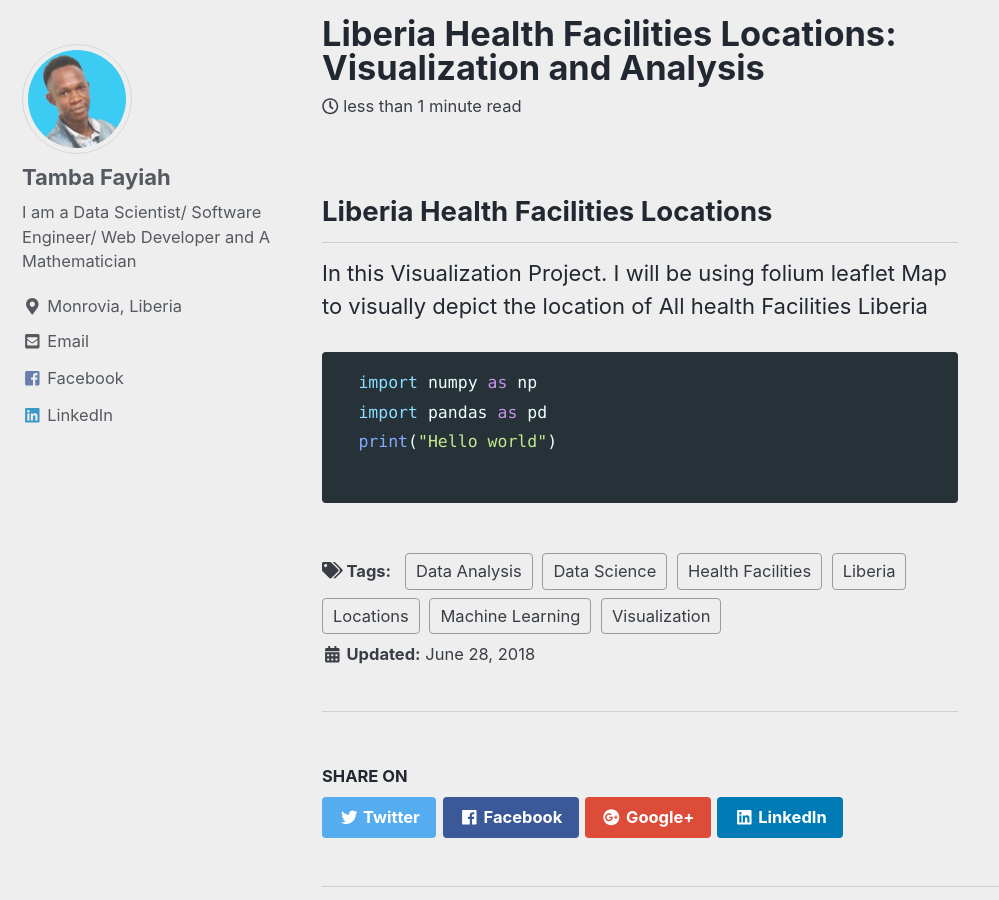
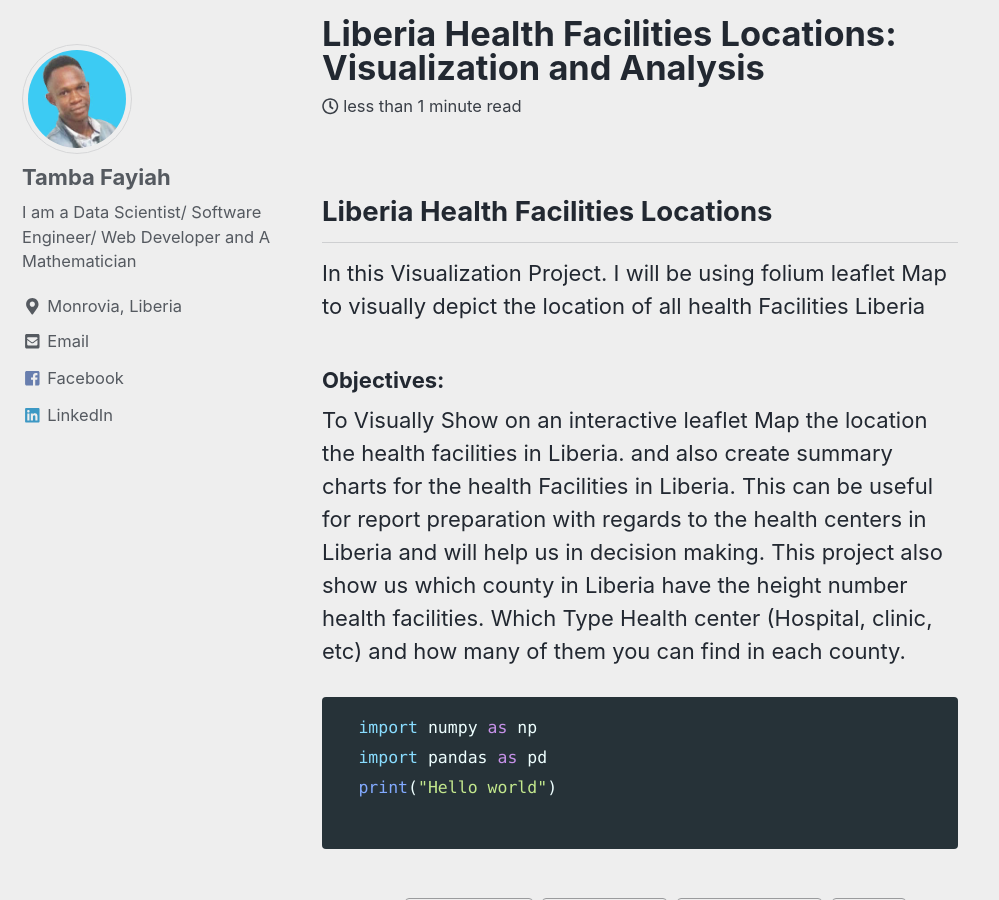
Before and after one commit to tfayiah/tfayiah.github.io, a Jekyll site: the page built from _posts/2018-06-28-healthfacilities.md, in a window 1280 px wide and 900 px high, scrolled down 343 px. Shown: the whole window, without its empty margins (0-999 px from the left). Built offline with Jekyll 4.4.1, drawn with Linux system fonts in a browser that asks for light colours; nearby versions of some CDN libraries.

Commit message:
add existing file

```diff
--- a/_posts/2018-06-28-healthfacilities.md
+++ b/_posts/2018-06-28-healthfacilities.md
@@ -10,7 +10,10 @@ mathjax: "true"
 ## Liberia Health Facilities Locations
 
 <div>
-  <p>In this Visualization Project. I will be using folium leaflet Map to visually depict the location of All health Facilities Liberia
+  <p>In this Visualization Project. I will be using folium leaflet Map to visually depict the location of all health Facilities Liberia
+  </p>
+  <p><h3>Objectives:</h3>
+  To Visually Show on an interactive leaflet Map the location the health facilities in Liberia. and also create summary charts for the health Facilities in Liberia. This can be useful for report preparation with regards to the health centers in Liberia and will help us in decision making. This project also show us which county in Liberia have the height number health facilities. Which Type Health center (Hospital, clinic, etc) and how many of them you can find in each county.
   </p>
 </div>
 
```
